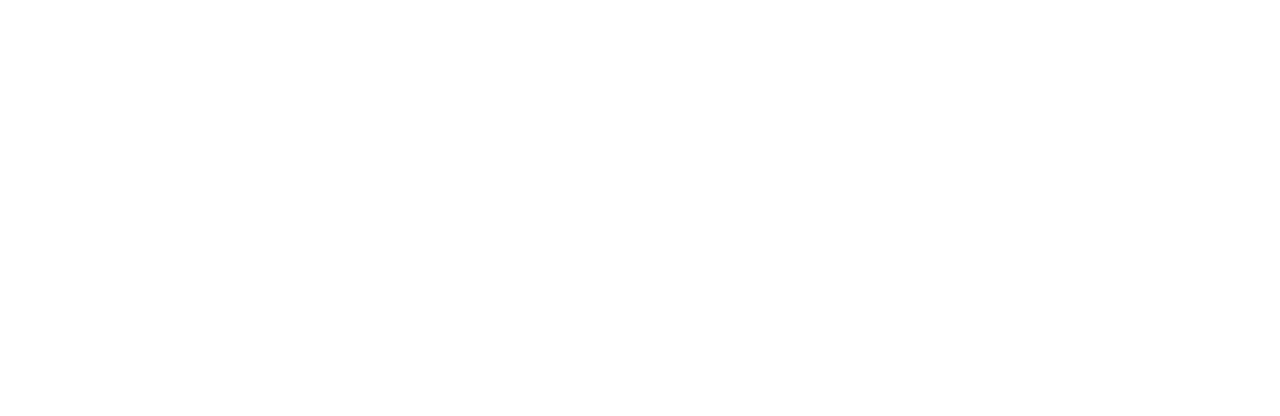
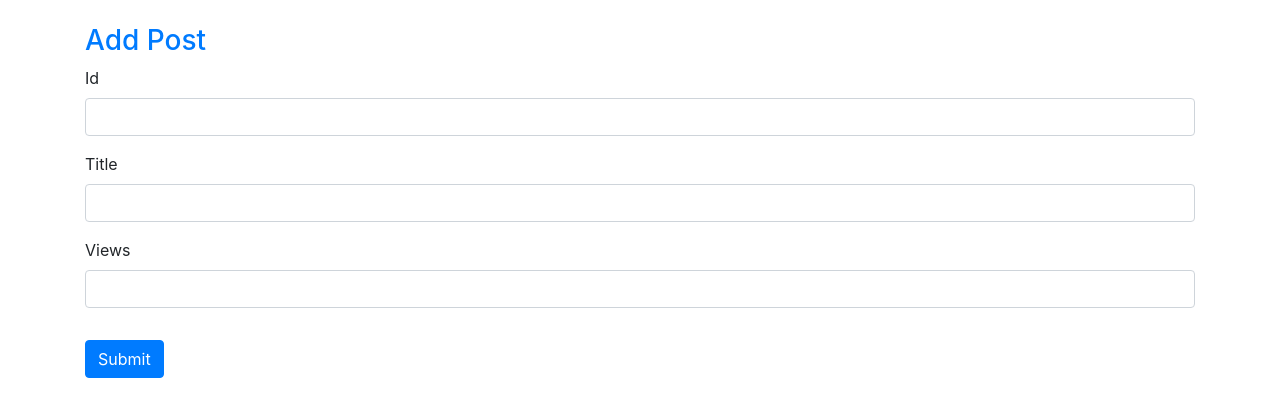
Before and after one commit to dnaveenshankar/frontend, a React (Create React App) app in the folder reactjs/myapp-jsonserver/: page /post/add in a window 1280 px wide. Before the commit this address had no page. Shown: the top 416 px of the page. Built offline with nearby package versions, Linux system fonts and the light colour scheme.

Commit message:
Add post management features including fetching, adding, and displaying posts

```diff
--- a/reactjs/myapp-jsonserver/src/App.js
+++ b/reactjs/myapp-jsonserver/src/App.js
@@ -4,15 +4,23 @@ import {BrowserRouter, Routes, Route} from 'react-router-dom'
 import FetchAllProduct from './components/product/FetchAllProduct';
 import FetchProduct from './components/product/FetchProduct';
 import AddProduct from './components/product/AddProduct';
+import FetchAllPosts from './components/posts/FetchAllPost';
+import FetchPost from './components/posts/FetchPost';
+import AddPost from './components/posts/AddPost';
 
 function App() {
   return (
     <div className="App">
       <BrowserRouter>
         <Routes>
-          <Route path='/FetchAll' element={<FetchAllProduct/>}/>
-          <Route path='/fetch/:id' element={<FetchProduct/>}/>
-          <Route path='/add' element={<AddProduct/>}/>
+          {/* Product Service */}
+          <Route path='product/all' element={<FetchAllProduct/>}/>
+          <Route path='product/view/:id' element={<FetchProduct/>}/>
+          <Route path='product/add' element={<AddProduct/>}/>
+          {/* Post Service */}
+          <Route path='post/all' element={<FetchAllPosts/>}/>
+          <Route path='post/view/:id' element={<FetchPost/>}/>
+          <Route path='post/add' element={<AddPost/>}/>
         </Routes>
       </BrowserRouter>
     </div>
--- /dev/null
+++ b/reactjs/myapp-jsonserver/src/components/posts/AddPost.js
@@ -0,0 +1,41 @@
+import { Field, Form, Formik } from 'formik';
+import { addPost } from '../service/PostService';
+
+function AddPost() {
+    return (
+        <div className="container mt-4">
+            <h3 className="text-primary">Add Post</h3>
+            <Formik
+                initialValues={{
+                    id: '',
+                    title: '',
+                    views: ''
+                }}
+                onSubmit={(values) => {
+                    addPost(values).then(resp => alert("Post Saved"));
+                }}
+            >
+                {
+                    (formik) =>
+                        <Form>
+                            <div className="form-group">
+                                <label className="form-label">Id</label>
+                                <Field name="id" type="text" className="form-control" />
+                            </div>
+                            <div className="form-group">
+                                <label className="form-label">Title</label>
+                                <Field name="title" type="text" className="form-control" />
+                            </div>
+                            <div className="form-group">
+                                <label className="form-label">Views</label>
+                                <Field name="views" type="number" className="form-control" />
+                            </div>
+                            <input type="submit" className="btn btn-primary mt-3" value="Submit" />
+                        </Form>
+                }
+            </Formik>
+        </div>
+    )
+}
+
+export default AddPost;
--- /dev/null
+++ b/reactjs/myapp-jsonserver/src/components/posts/FetchAllPost.js
@@ -0,0 +1,30 @@
+import { useEffect, useState } from "react";
+import { Link } from 'react-router-dom';
+import { fetchAllPosts } from "../service/PostService";
+
+function FetchAllPosts() {
+    const [posts, setPosts] = useState([]);
+
+    useEffect(() => {
+        fetchAllPosts().then(resp => setPosts(resp.data));
+    }, []);
+
+    return (
+        <div>
+            <Link to="./post/add">Add New Post</Link>
+            <h3>All Posts</h3>
+            <div>
+                {
+                    posts.map(post => (
+                        <div key={post.id}>
+                            <p>{post.id} {post.title} {post.views}</p>
+                            <Link to={`/post/view/${post.id}`}>View</Link>
+                        </div>
+                    ))
+                }
+            </div>
+        </div>
+    );
+}
+
+export default FetchAllPosts;
--- /dev/null
+++ b/reactjs/myapp-jsonserver/src/components/posts/FetchPost.js
@@ -0,0 +1,30 @@
+import { useEffect, useState } from "react";
+import { useParams } from "react-router-dom";
+import { fetchPostById } from "../service/PostService";
+
+function FetchPost() {
+    const [post, setPost] = useState(null);
+    const { id } = useParams();
+
+    useEffect(() => {
+        fetchPostById(id).then(resp => setPost(resp.data));
+    }, [id]);
+
+    return (
+        <div>
+            <h3>Post Details</h3>
+            <div>
+                {post !== null && (
+                    <div>
+                        <h2>Post Details</h2>
+                        <p>Id: {post.id}</p>
+                        <p>Title: {post.title}</p>
+                        <p>Views: {post.views}</p>
+                    </div>
+                )}
+            </div>
+        </div>
+    );
+}
+
+export default FetchPost;
--- a/reactjs/myapp-jsonserver/src/components/product/FetchAllProduct.js
+++ b/reactjs/myapp-jsonserver/src/components/product/FetchAllProduct.js
@@ -11,14 +11,14 @@ function FetchAllProduct() {
 
     return (
         <div>
-            <Link to ="/add">Add New Product</Link>
+            <Link to ="/product/add">Add New Product</Link>
             <h3>All products</h3>
             <div>
                 {
                     products.map(product => (
                         <div key={product.id}>
-                            <p>{product.id} {product.name} {product.price} {product.mfd}</p>
-                            <Link    to={`/fetch/${product.id}`}>View</Link>
+                            <p>{product.id} {product.name} {product.price} {product.mfd}
+                            <Link    to={`/product/view/${product.id}`}>View</Link></p>
                         </div>
                     ))
                 }
--- /dev/null
+++ b/reactjs/myapp-jsonserver/src/components/service/PostService.js
@@ -0,0 +1,12 @@
+import axios from 'axios';
+
+const baseUrl = "http://localhost:6000";
+export function fetchAllPosts() {
+    return axios.get(baseUrl + "/posts");
+}
+export function fetchPostById(id) {
+    return axios.get(baseUrl + "/posts/" + id);
+}
+export function addPost(post) {
+    return axios.post(baseUrl + "/posts/", post);
+}
--- a/reactjs/myapp-jsonserver/src/components/service/ProductService.js
+++ b/reactjs/myapp-jsonserver/src/components/service/ProductService.js
@@ -1,18 +1,12 @@
 import axios from 'axios';
 
 const baseUrl = "http://localhost:5000"
-
 export function FetchAllProducts(){
-
     return axios.get(baseUrl+"/myproducts/");
 }
-
 export function FetchByIdProduct(id){
-
     return axios.get(baseUrl+"/myproducts/"+id)
 }
-
 export function AddProducts(product){
-
     return axios.post(baseUrl+"/myproducts/",product)
 }
```
Also changed, not shown: reactjs/myapp-jsonserver/posts.json (added, +54 -0 lines).
